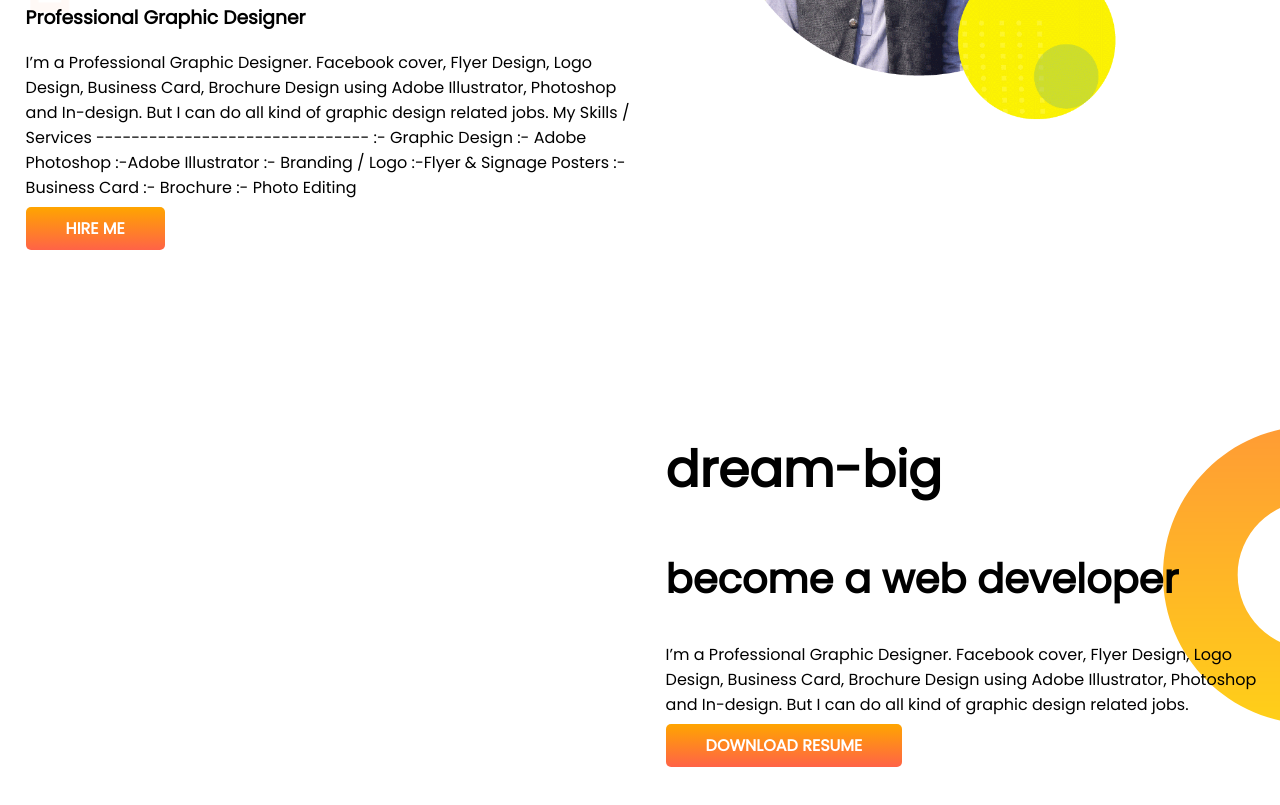
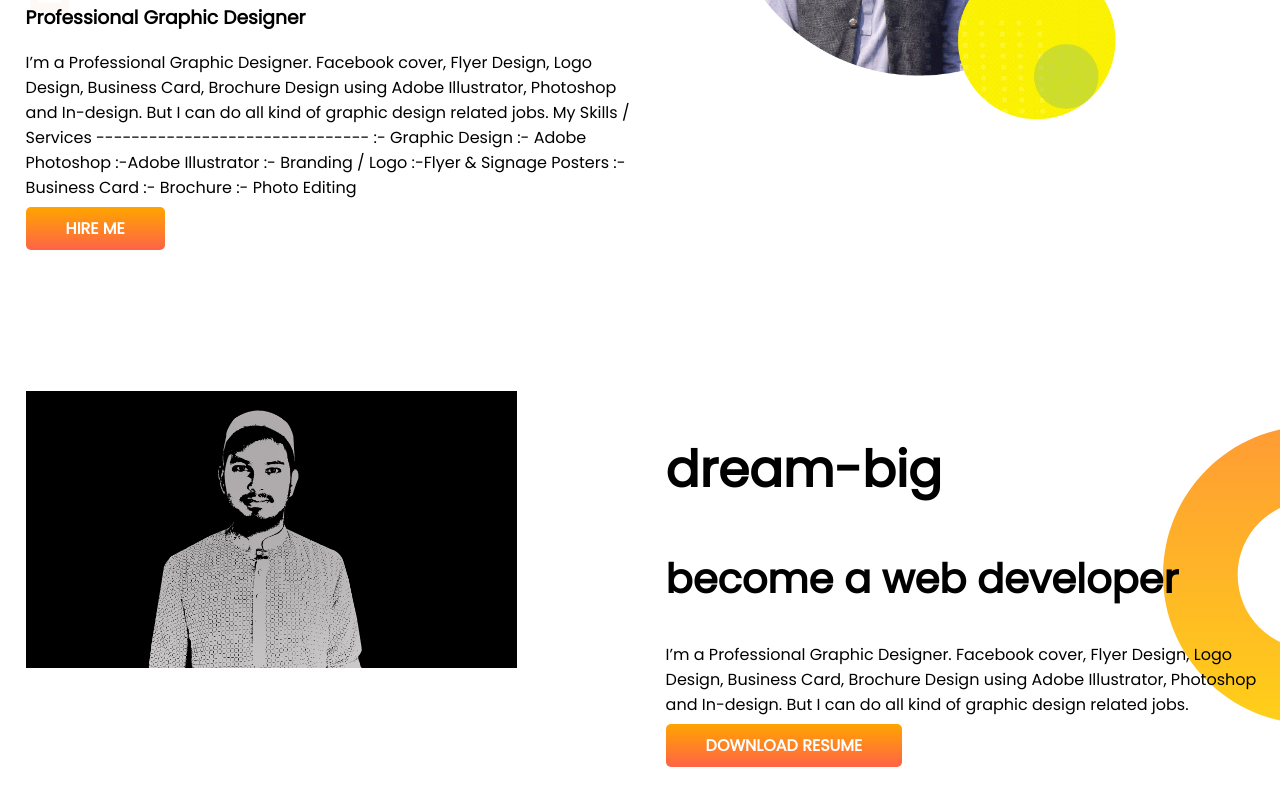
Before and after one commit to Najmolhasan/Debeloper-Protfolio, a plain HTML site: page index.html in a window 1280 px wide. Shown: the part 347-1152 px from the top of the page. Drawn offline with Linux system fonts and the light colour scheme.

Commit message:
sakib02.jpg

```diff
--- a/index.html
+++ b/index.html
@@ -37,7 +37,7 @@
   </section>
   <section class="dream-big flexible-container">
     <div class="half-width">
-      <img src="images/Sakib 02.jpg" alt="">
+      <img src="images/Sakib02.jpg" alt="">
     </div>
     <div class="half-width">
       <h1>dream-big</h1>
```
Also changed, not shown: images/Sakib02.jpg (renamed from images/Untitled-3 copy.jpg).
